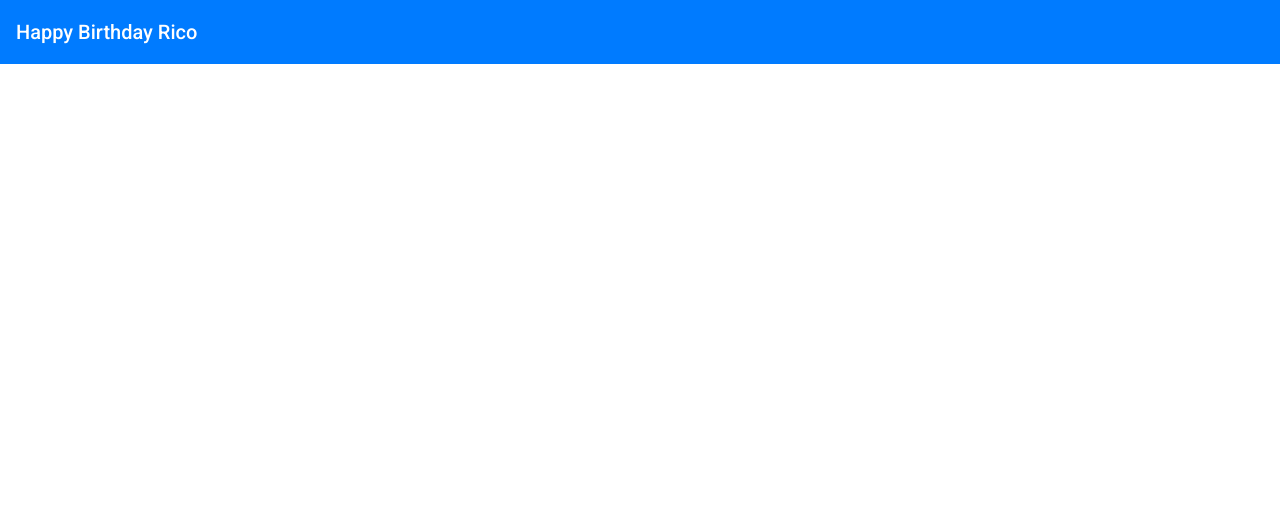
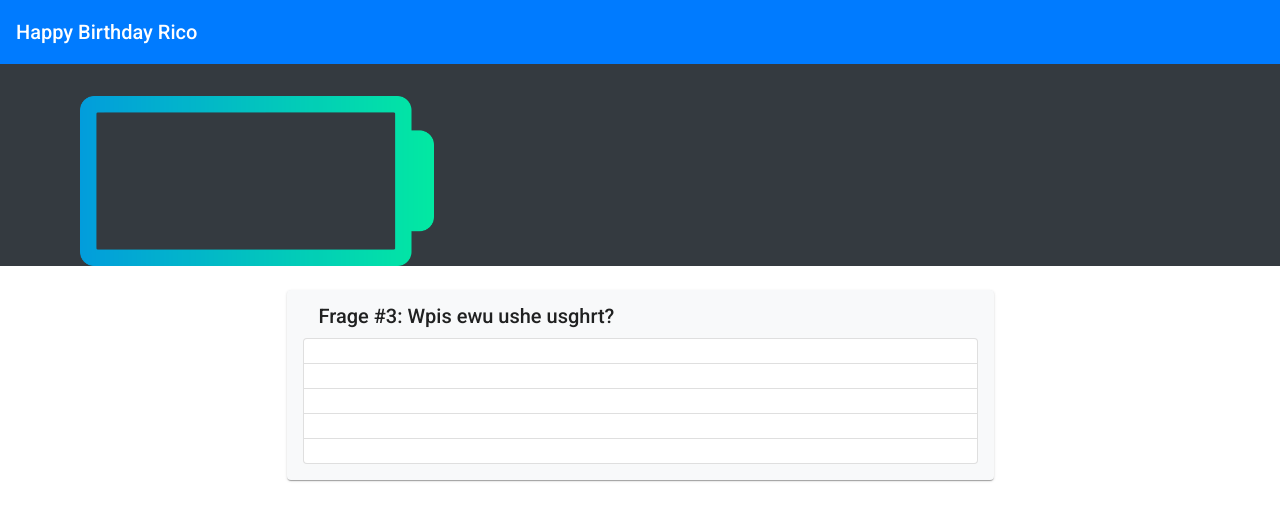
Before and after one commit to RoDoerIng/BirthdayApp, an Angular app: page /question3 in a window 1280 px wide. Before the commit this address led to /. Shown: the top 520 px of the page. Built offline with nearby package versions, Linux system fonts and the light colour scheme.

Commit message:
Add question3

```diff
--- a/src/app/app-routing.module.ts
+++ b/src/app/app-routing.module.ts
@@ -3,10 +3,14 @@ import { Routes, RouterModule } from '@angular/router';
 import { HomeComponent } from './home/home.component';
 import { LandingPageComponent } from './landingPage/landingPage.component';
 import { Question1Component } from './question1/question1.component';
+import { Question2Component } from './question2/question2.component';
+import { Question3Component } from './question3/question3.component';
 
 const routes: Routes = [
   { path: '', component: LandingPageComponent, pathMatch: 'full' },
   { path: 'question1', component: Question1Component, pathMatch: 'full' },
+  { path: 'question2', component: Question2Component, pathMatch: 'full' },
+  { path: 'question3', component: Question3Component, pathMatch: 'full' },
   { path: 'gift', component: HomeComponent, pathMatch: 'full' }
 ];
 
--- a/src/app/app.component.html
+++ b/src/app/app.component.html
@@ -12,7 +12,6 @@
 <mat-toolbar class="bg-primary">
   <span class="text-white">Happy Birthday Rico</span>
 </mat-toolbar>
-<!-- <app-battery></app-battery> -->
 
 <!-- * * * * * * * * * * * * * * * * * * * * * * * * * * * * * * * -->
 <!-- * * * * * * * * * * * The content above * * * * * * * * * * * -->
--- a/src/app/app.module.ts
+++ b/src/app/app.module.ts
@@ -14,6 +14,8 @@ import { LandingPageComponent } from './landingPage/landingPage.component';
 import { BatteryComponent } from './battery/battery.component';
 import { NgbModule } from '@ng-bootstrap/ng-bootstrap';
 import { Question1Component } from './question1/question1.component';
+import { Question2Component } from './question2/question2.component';
+import { Question3Component } from './question3/question3.component';
 
 @NgModule({
   declarations: [
@@ -21,7 +23,9 @@ import { Question1Component } from './question1/question1.component';
     HomeComponent,
     LandingPageComponent,
     BatteryComponent,
-    Question1Component
+    Question1Component,
+    Question2Component,
+    Question3Component
   ],
   imports: [
     BrowserModule,
--- /dev/null
+++ b/src/app/question3/question3.component.html
@@ -0,0 +1,16 @@
+<app-battery></app-battery>
+
+<mat-card class="m-2 mb-2 mx-auto bg-light mt-4" style="max-width: 707px;">
+  <mat-card-header>
+    <mat-card-title>Frage #3: Wpis ewu ushe usghrt?</mat-card-title>
+  </mat-card-header>
+  <mat-card-content>
+    <div class="list-group">
+      <button (click)="goToQuestion4()" type="button" class="list-group-item list-group-item-action"></button>
+      <button (click)="goToQuestion4()" type="button" class="list-group-item list-group-item-action"></button>
+      <button (click)="goToQuestion4()" type="button" class="list-group-item list-group-item-action"></button>
+      <button (click)="goToQuestion4()" type="button" class="list-group-item list-group-item-action"></button>
+      <button (click)="goToQuestion4()" type="button" class="list-group-item list-group-item-action"></button>
+    </div>
+  </mat-card-content>
+</mat-card>
--- /dev/null
+++ b/src/app/question3/question3.component.ts
@@ -0,0 +1,21 @@
+import { Component, OnInit } from '@angular/core';
+import { Router } from '@angular/router';
+import { BatteryService } from '../services/battery.service';
+
+@Component({
+  selector: 'app-question3',
+  templateUrl: './question3.component.html',
+  styleUrls: ['./question3.component.css']
+})
+export class Question3Component implements OnInit {
+
+  constructor(private router: Router, public batteryService: BatteryService) { }
+
+  ngOnInit(): void {
+  }
+
+  goToQuestion4(){
+    this.batteryService.decreaseBatteryLevel(30)
+    this.router.navigateByUrl('/question4');
+  }
+}
```
Also changed, not shown: src/app/question3/question3.component.css (added), 1 other file (tests, documents, lock files or other folders).
